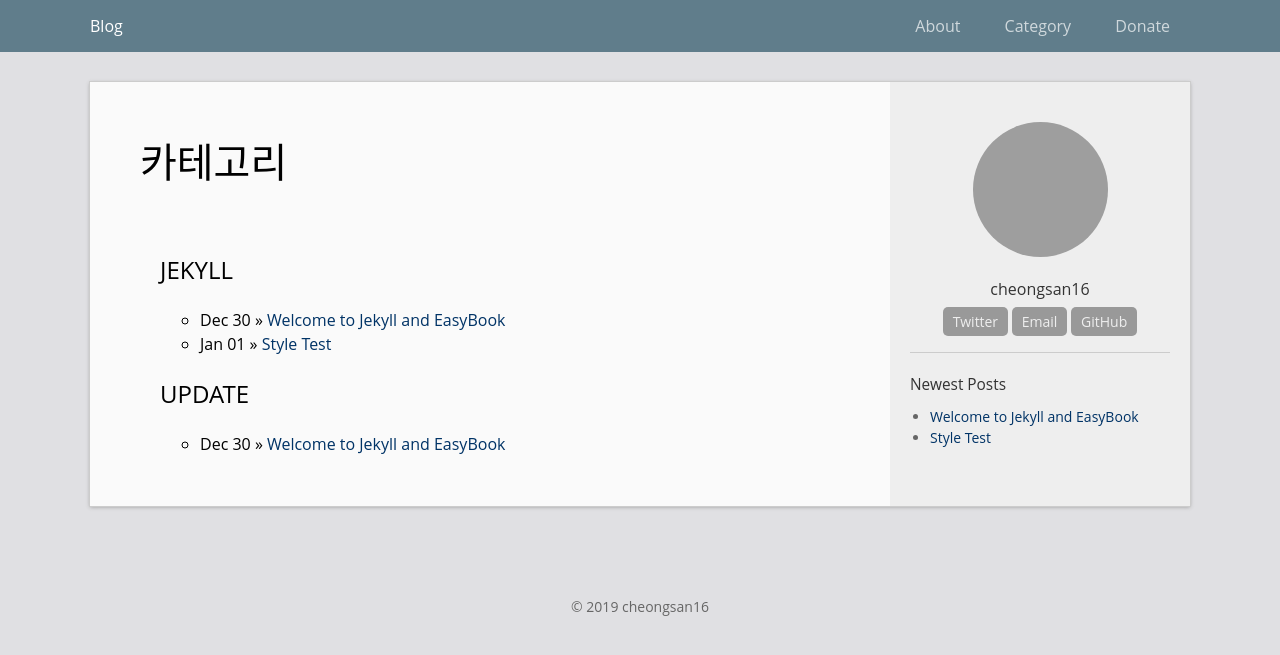
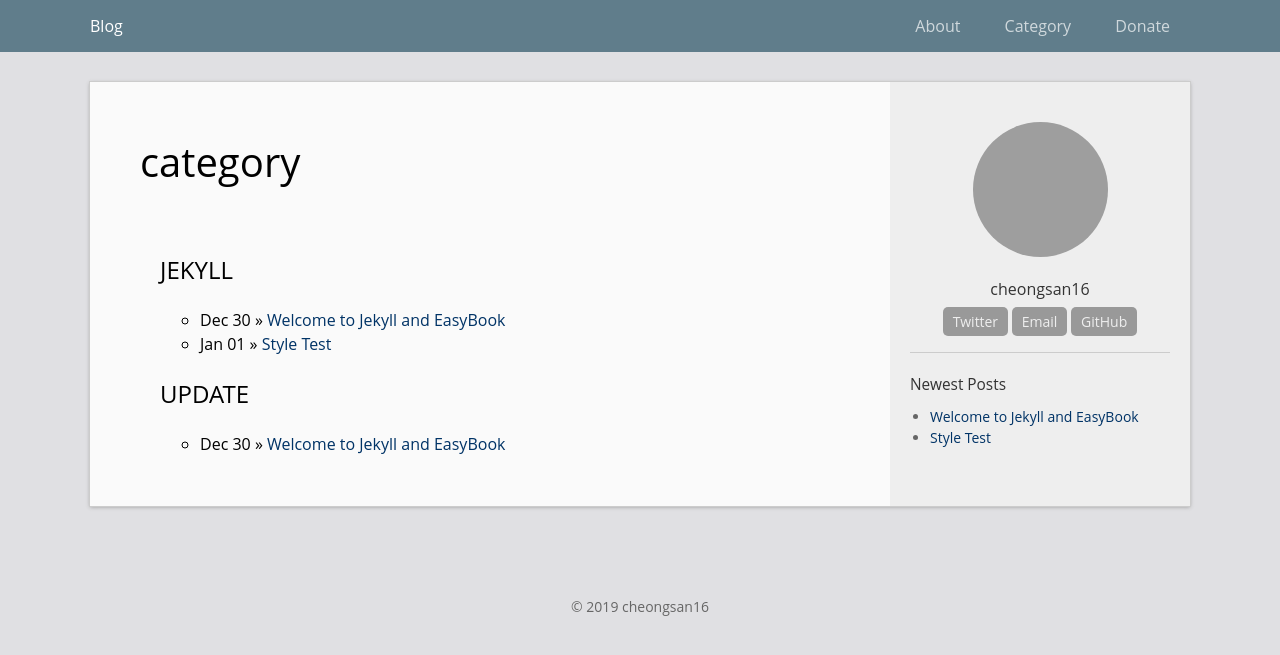
Before and after one commit to cheongsan16/cheongsan16.github.com, a Jekyll site: the page built from category.html, in a window 1280 px wide. Shown: the top 655 px of the page. Built offline with Jekyll 4.4.1, drawn with Linux system fonts in a browser that asks for light colours; grey boxes are pictures that could not be loaded.

Commit message:
Update category.html

```diff
--- a/category.html
+++ b/category.html
@@ -5,7 +5,7 @@ permalink: /category/
 ---
 
 <div class="home">
-  <h1 class="page-heading">카테고리</h1>
+  <h1 class="page-heading">category</h1>
 
   <ul class="post-list">
 
```
